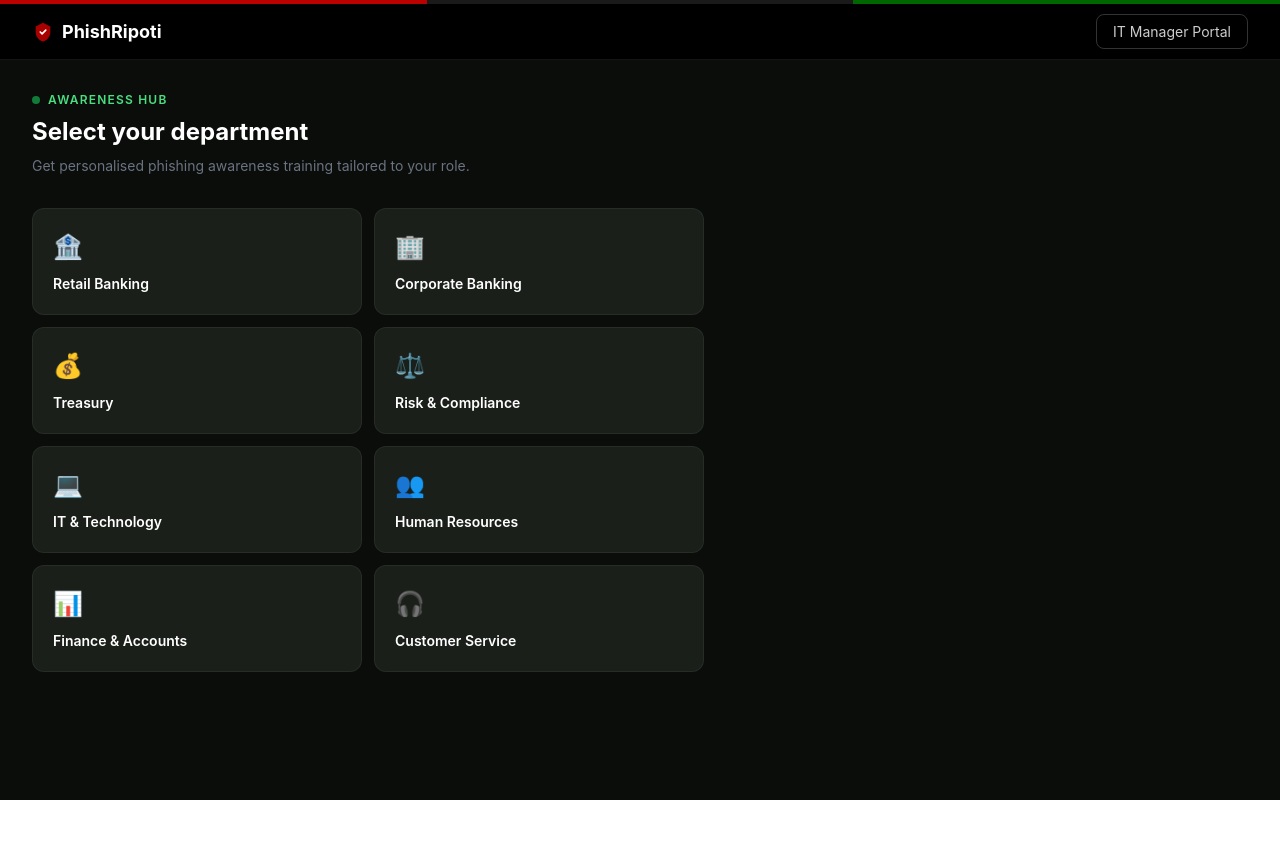
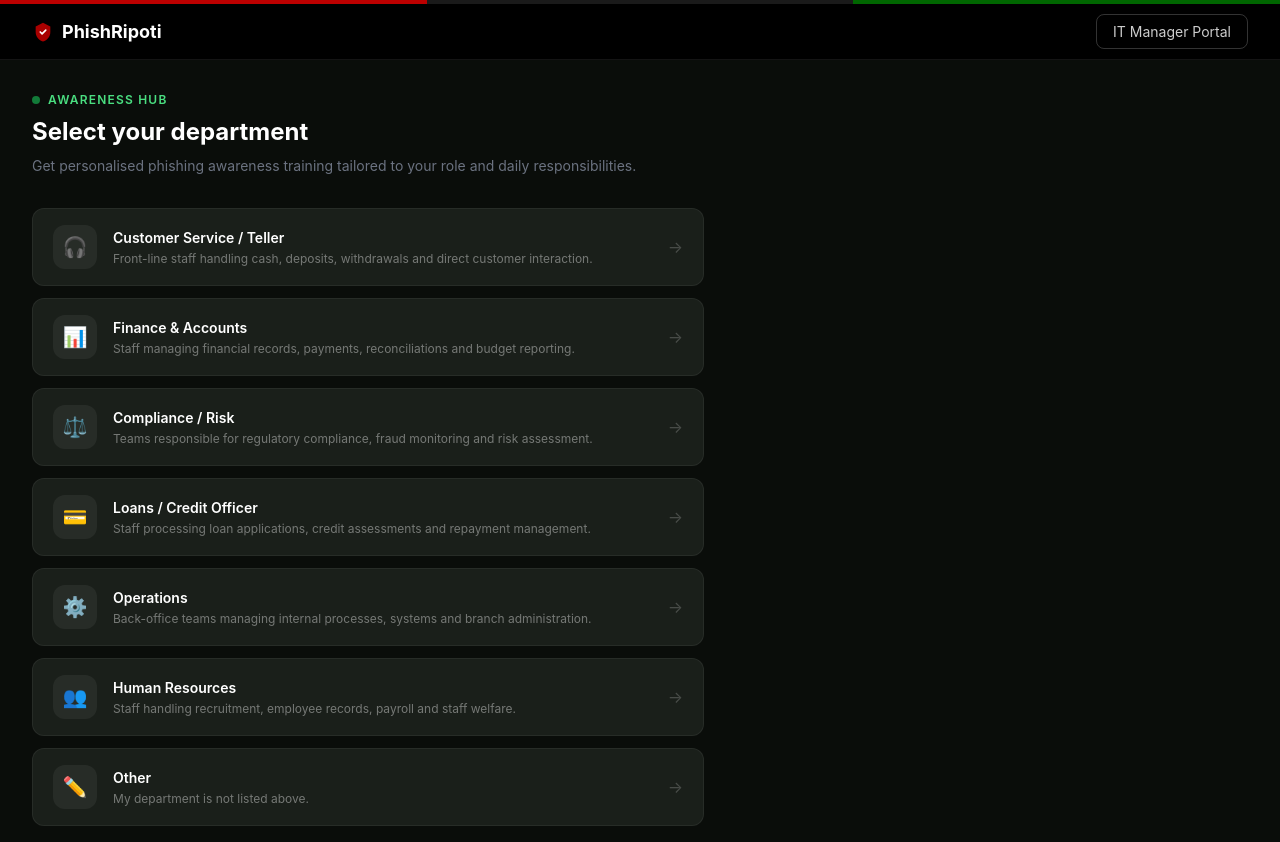
Before and after one commit to REMMY2027/phishripoti, a React (Create React App) app in the folder frontend/: page /awareness in a window 1280 px wide. Before the commit the page ends 800 px from the top, so only its background shows below. Built offline with nearby package versions, Linux system fonts and the light colour scheme; no server answers; the HTML template or start-up script is replaced by a standard one.

Commit message:
Improve awareness hub departments

```diff
--- a/frontend/src/pages/AwarenessHub.js
+++ b/frontend/src/pages/AwarenessHub.js
@@ -1,47 +1,173 @@
-import React from 'react';
+import React, { useState } from 'react';
 import { useNavigate } from 'react-router-dom';
 import Navbar from '../components/Navbar';
 
 const departments = [
-  { id: 'retail', label: 'Retail Banking', icon: '🏦' },
-  { id: 'corporate', label: 'Corporate Banking', icon: '🏢' },
-  { id: 'treasury', label: 'Treasury', icon: '💰' },
-  { id: 'risk', label: 'Risk & Compliance', icon: '⚖️' },
-  { id: 'it', label: 'IT & Technology', icon: '💻' },
-  { id: 'hr', label: 'Human Resources', icon: '👥' },
-  { id: 'finance', label: 'Finance & Accounts', icon: '📊' },
-  { id: 'customer', label: 'Customer Service', icon: '🎧' }
+  {
+    id: 'customer',
+    label: 'Customer Service / Teller',
+    icon: '🎧',
+    desc: 'Front-line staff handling cash, deposits, withdrawals and direct customer interaction.'
+  },
+  {
+    id: 'finance',
+    label: 'Finance & Accounts',
+    icon: '📊',
+    desc: 'Staff managing financial records, payments, reconciliations and budget reporting.'
+  },
+  {
+    id: 'compliance',
+    label: 'Compliance / Risk',
+    icon: '⚖️',
+    desc: 'Teams responsible for regulatory compliance, fraud monitoring and risk assessment.'
+  },
+  {
+    id: 'loans',
+    label: 'Loans / Credit Officer',
+    icon: '💳',
+    desc: 'Staff processing loan applications, credit assessments and repayment management.'
+  },
+  {
+    id: 'operations',
+    label: 'Operations',
+    icon: '⚙️',
+    desc: 'Back-office teams managing internal processes, systems and branch administration.'
+  },
+  {
+    id: 'hr',
+    label: 'Human Resources',
+    icon: '👥',
+    desc: 'Staff handling recruitment, employee records, payroll and staff welfare.'
+  },
+  {
+    id: 'other',
+    label: 'Other',
+    icon: '✏️',
+    desc: 'My department is not listed above.'
+  }
 ];
 
 const AwarenessHub = () => {
   const navigate = useNavigate();
+  const [showOtherInput, setShowOtherInput] = useState(false);
+  const [otherDept, setOtherDept] = useState('');
+
+  const handleSelect = (dept) => {
+    if (dept.id === 'other') {
+      setShowOtherInput(true);
+      return;
+    }
+    navigate('/awareness/modules', { state: { department: dept.label } });
+  };
+
+  const handleOtherSubmit = () => {
+    if (otherDept.trim()) {
+      navigate('/awareness/modules', { state: { department: otherDept.trim() } });
+    }
+  };
 
   return (
     <div className="min-h-screen flex flex-col" style={{ background: '#0a0d0a' }}>
       <Navbar />
+
       <div className="px-8 pt-8 pb-4">
         <div className="flex items-center gap-2 mb-2">
           <div className="w-2 h-2 rounded-full bg-green-600 animate-pulse"></div>
-          <span className="text-xs font-semibold uppercase tracking-widest text-green-400">Awareness Hub</span>
+          <span className="text-xs font-semibold uppercase tracking-widest text-green-400">
+            Awareness Hub
+          </span>
         </div>
         <h2 className="text-white font-bold text-2xl mb-2">Select your department</h2>
-        <p className="text-gray-500 text-sm">Get personalised phishing awareness training tailored to your role.</p>
+        <p className="text-gray-500 text-sm">
+          Get personalised phishing awareness training tailored to your role and daily responsibilities.
+        </p>
       </div>
 
       <div className="flex-1 overflow-y-auto px-8 py-4">
-        <div className="grid grid-cols-2 gap-3 max-w-2xl">
+        <div className="space-y-3 max-w-2xl">
           {departments.map((dept) => (
-            <div key={dept.id}
-              onClick={() => navigate('/awareness/modules', { state: { department: dept.label } })}
-              className="rounded-xl p-5 cursor-pointer transition-all"
-              style={{ background: '#1a1f1a', border: '1px solid rgba(255,255,255,0.06)' }}
-              onMouseOver={e => { e.currentTarget.style.background = 'rgba(255,255,255,0.08)'; e.currentTarget.style.border = '1px solid rgba(255,255,255,0.15)'; e.currentTarget.style.transform = 'translateY(-2px)'; }}
-              onMouseOut={e => { e.currentTarget.style.background = '#1a1f1a'; e.currentTarget.style.border = '1px solid rgba(255,255,255,0.06)'; e.currentTarget.style.transform = 'translateY(0)'; }}>
-              <div style={{ fontSize: '24px', marginBottom: '8px' }}>{dept.icon}</div>
-              <div style={{ color: '#ffffff', fontWeight: '600', fontSize: '14px' }}>{dept.label}</div>
+            <div
+              key={dept.id}
+              onClick={() => handleSelect(dept)}
+              className="flex items-center gap-4 rounded-xl px-5 py-4 cursor-pointer transition-all"
+              style={{
+                background: '#1a1f1a',
+                border: '1px solid rgba(255,255,255,0.06)'
+              }}
+              onMouseOver={e => {
+                e.currentTarget.style.background = 'rgba(255,255,255,0.08)';
+                e.currentTarget.style.border = '1px solid rgba(255,255,255,0.15)';
+                e.currentTarget.style.transform = 'translateX(4px)';
+              }}
+              onMouseOut={e => {
+                e.currentTarget.style.background = '#1a1f1a';
+                e.currentTarget.style.border = '1px solid rgba(255,255,255,0.06)';
+                e.currentTarget.style.transform = 'translateX(0)';
+              }}
+            >
+              {/* Icon */}
+              <div style={{
+                width: '44px', height: '44px', borderRadius: '12px',
+                background: 'rgba(255,255,255,0.06)',
+                display: 'flex', alignItems: 'center',
+                justifyContent: 'center', fontSize: '20px',
+                flexShrink: 0
+              }}>
+                {dept.icon}
+              </div>
+
+              {/* Text */}
+              <div style={{ flex: 1 }}>
+                <div style={{ color: '#ffffff', fontWeight: '600', fontSize: '14px', marginBottom: '2px' }}>
+                  {dept.label}
+                </div>
+                <div style={{ color: 'rgba(255,255,255,0.4)', fontSize: '12px', lineHeight: '1.5' }}>
+                  {dept.desc}
+                </div>
+              </div>
+
+              {/* Arrow */}
+              <div style={{ color: 'rgba(255,255,255,0.2)', fontSize: '16px', flexShrink: 0 }}>
+                →
+              </div>
             </div>
           ))}
         </div>
+
+        {/* Other department input */}
+        {showOtherInput && (
+          <div className="mt-4 max-w-2xl rounded-xl p-5 border border-gray-800"
+            style={{ background: '#1a1f1a' }}>
+            <div className="text-white font-semibold text-sm mb-3">
+              Enter your department
+            </div>
+            <input
+              value={otherDept}
+              onChange={e => setOtherDept(e.target.value)}
+              placeholder="e.g. Mobile Banking, Digital Channels..."
+              className="w-full bg-gray-900 border border-gray-800 rounded-lg text-gray-300 px-4 py-3 text-sm outline-none focus:border-green-800 mb-3"
+              onKeyDown={e => e.key === 'Enter' && handleOtherSubmit()}
+              autoFocus
+            />
+            <div className="flex gap-3">
+              <button
+                onClick={handleOtherSubmit}
+                disabled={!otherDept.trim()}
+                className="px-5 py-2.5 rounded-lg text-white font-semibold text-sm transition-all"
+                style={{
+                  background: otherDept.trim() ? '#006600' : '#333',
+                  cursor: otherDept.trim() ? 'pointer' : 'not-allowed'
+                }}>
+                Continue →
+              </button>
+              <button
+                onClick={() => { setShowOtherInput(false); setOtherDept(''); }}
+                className="px-5 py-2.5 rounded-lg text-gray-400 font-semibold text-sm border border-gray-700 hover:bg-gray-800 transition-all">
+                Cancel
+              </button>
+            </div>
+          </div>
+        )}
       </div>
     </div>
   );
```
Also changed, not shown: 11 other files (tests, documents, lock files or other folders).
